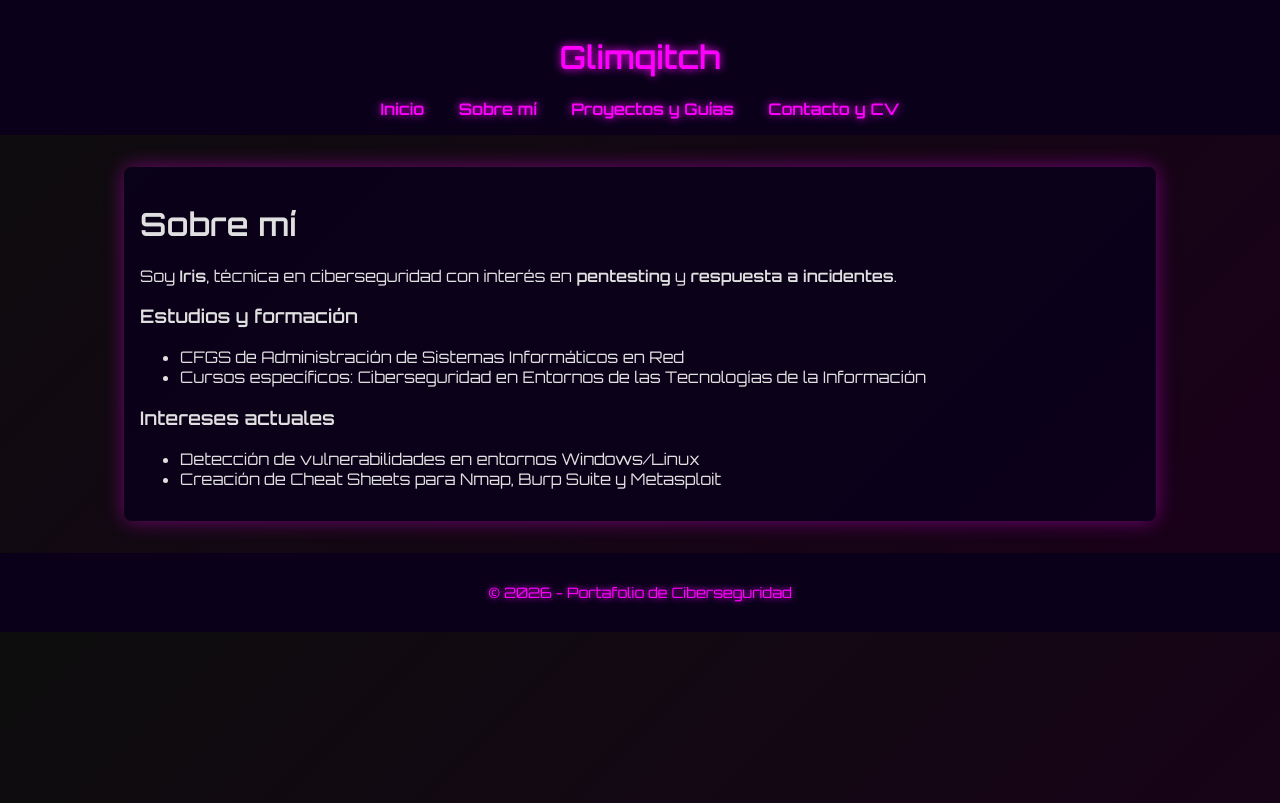
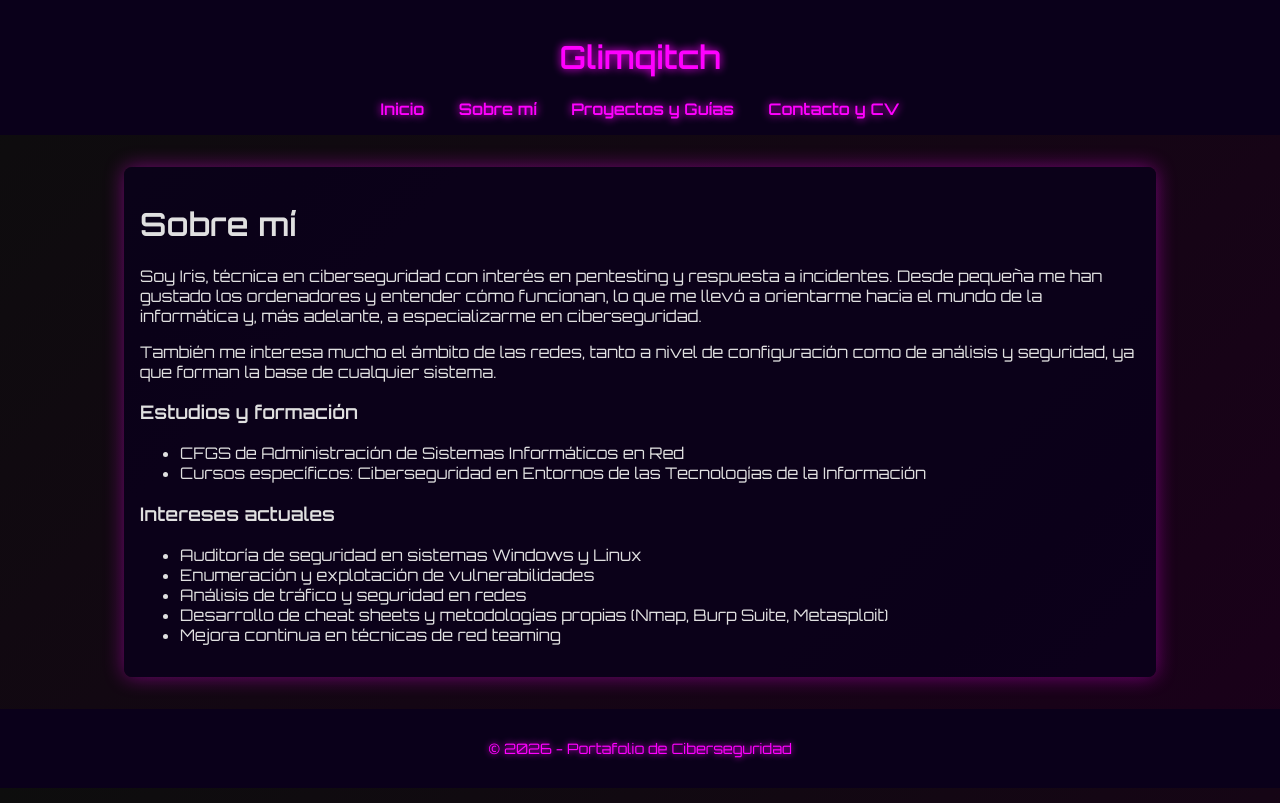
Before and after one commit to glimqitch/glimqitch.github.io, a Jekyll site: the page built from about.md, in a window 1280 px wide. Shown: the top 803 px of the page. Built offline with Jekyll 4.4.1, drawn with Linux system fonts in a browser that asks for light colours.

Commit message:
Update about.md

```diff
--- a/about.md
+++ b/about.md
@@ -5,12 +5,17 @@ title: Sobre mí
 
 # Sobre mí
 
-Soy **Iris**, técnica en ciberseguridad con interés en **pentesting** y **respuesta a incidentes**.
+Soy Iris, técnica en ciberseguridad con interés en pentesting y respuesta a incidentes. Desde pequeña me han gustado los ordenadores y entender cómo funcionan, lo que me llevó a orientarme hacia el mundo de la informática y, más adelante, a especializarme en ciberseguridad.
+
+También me interesa mucho el ámbito de las redes, tanto a nivel de configuración como de análisis y seguridad, ya que forman la base de cualquier sistema.
 
 ### Estudios y formación
 - CFGS de Administración de Sistemas Informáticos en Red
 - Cursos específicos: Ciberseguridad en Entornos de las Tecnologías de la Información
 
 ### Intereses actuales
-- Detección de vulnerabilidades en entornos Windows/Linux
-- Creación de Cheat Sheets para Nmap, Burp Suite y Metasploit
+- Auditoría de seguridad en sistemas Windows y Linux
+- Enumeración y explotación de vulnerabilidades
+- Análisis de tráfico y seguridad en redes
+- Desarrollo de cheat sheets y metodologías propias (Nmap, Burp Suite, Metasploit)
+- Mejora continua en técnicas de red teaming
```
